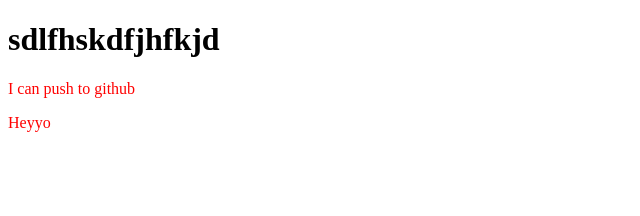
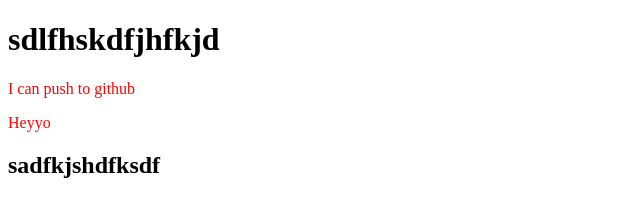
Before and after one commit to Goribercodeeditor/my-2nd-repo, a plain HTML site: page index.html in a window 1280 px wide. Shown: the whole page, without its empty margins (0-640 px from the left). Drawn offline with Linux system fonts and the light colour scheme.

Commit message:
new headline added

```diff
--- a/index.html
+++ b/index.html
@@ -11,5 +11,6 @@
     <h1>sdlfhskdfjhfkjd</h1>
     <p>I can push to github</p>
     <p>Heyyo</p>
+    <h2>sadfkjshdfksdf</h2>
 </body>
 </html>
```
